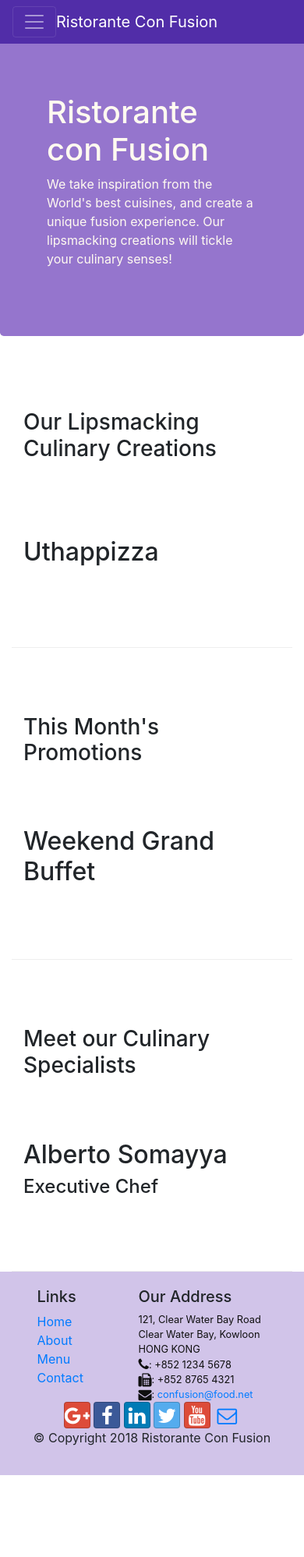
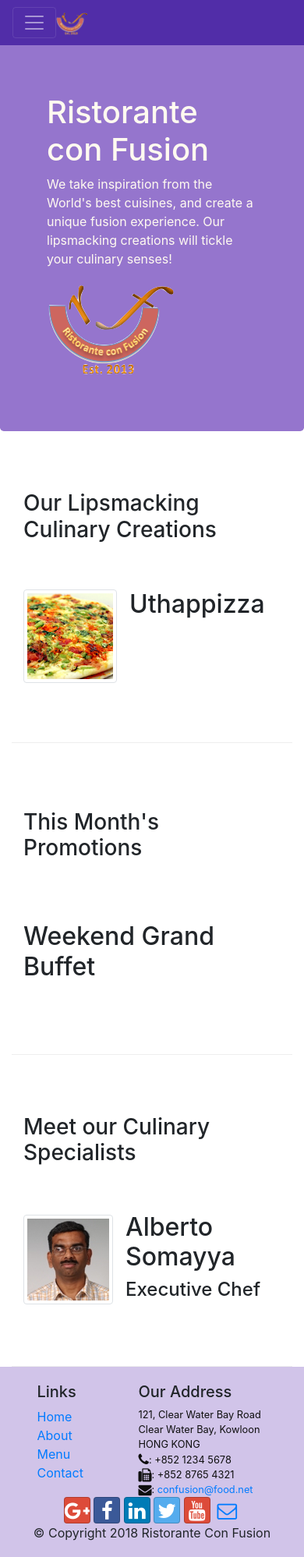
Before and after one commit to luiz9495/FullStackWebandMultiplatformMobileAppDev-Course1_FrontEndWebUIFrameworksandTools_Bootstrap4, a website: page conFusion/index.html in a window 390 px wide. Shown: the top 1997 px of the page at 78% size. Before the commit the page ends 1892 px from the top, so only its background shows below. Drawn offline with nearby package versions, Linux system fonts and the light colour scheme.

Commit message:
Images and Media

```diff
--- a/conFusion/index.html
+++ b/conFusion/index.html
@@ -21,7 +21,7 @@
       <button class="navbar-toggler" type="button" data-toggle="collapse" data-target="#Navbar">
           <span class="navbar-toggler-icon"></span>
       </button>
-      <a class="navbar-brand mr-auto" href="#">Ristorante Con Fusion</a>
+      <a class="navbar-brand mr-auto" href="#"><img src="img/logo.png" height="30" width="41"></a>
       <div class="collapse navbar-collapse" id="Navbar">
         <ul class="navbar-nav mr-auto">
           <li class="nav-item active"><a class="nav-link" href="#"><span class="fa fa-home fa-lg"></span> Home</a></li>
@@ -40,7 +40,8 @@
                     <h1>Ristorante con Fusion</h1>
                     <p>We take inspiration from the World's best cuisines, and create a unique fusion experience. Our lipsmacking creations will tickle your culinary senses!</p>
                 </div>
-                <div class="col-12 col-sm">
+                <div class="col-12 col-sm align-self-center">
+                  <img src="img/logo.png" class="img-fluid">
                 </div>
             </div>
         </div>
@@ -52,8 +53,14 @@
                 <h3>Our Lipsmacking Culinary Creations</h3>
             </div>
             <div class="col col-sm order-sm-first col-md">
-                <h2>Uthappizza</h2>
-                <p class="d-none d-sm-block">A unique combination of Indian Uthappam (pancake) and Italian pizza, topped with Cerignola olives, ripe vine cherry tomatoes, Vidalia onion, Guntur chillies and Buffalo Paneer.</p>
+              <div class="media">
+                <img class="d-flex mr-3 img-thumbnail align-self-center"
+                src="img/uthappizza.png" alt=="uthappizza">
+                <div class="media-body">
+                  <h2 class="mt-0">Uthappizza</h2>
+                  <p class="d-none d-sm-block">A unique combination of Indian Uthappam (pancake) and Italian pizza, topped with Cerignola olives, ripe vine cherry tomatoes, Vidalia onion, Guntur chillies and Buffalo Paneer.</p>
+                </div>
+              </div>
             </div>
         </div>
 
@@ -73,9 +80,15 @@
                 <h3>Meet our Culinary Specialists</h3>
             </div>
             <div class="col col-sm order-sm-first col-md">
-                <h2>Alberto Somayya</h2>
-                <h4>Executive Chef</h4>
-                <p class="d-none d-sm-block">Award winning three-star Michelin chef with wide International experience having worked closely with whos-who in the culinary world, he specializes in creating mouthwatering Indo-Italian fusion experiences. </p>
+              <div class="media">
+                <img class="d-flex mr-3 img-thumbnail align-self-center"
+                src="img/alberto.png" alternative="alberto">
+                <div class="media-body">
+                  <h2>Alberto Somayya</h2>
+                  <h4>Executive Chef</h4>
+                  <p class="d-none d-sm-block">Award winning three-star Michelin chef with wide International experience having worked closely with whos-who in the culinary world, he specializes in creating mouthwatering Indo-Italian fusion experiences. </p>
+                </div>
+              </div>
             </div>
         </div>
     </div>
```
Also changed, not shown: conFusion/aboutus.html (+4 -3 lines), conFusion/contactus.html (+3 -2 lines), conFusion/img/alberto.png (added), conFusion/img/buffet.png (added), conFusion/img/logo.png (added), conFusion/img/uthappizza.png (added), 1 other file.
